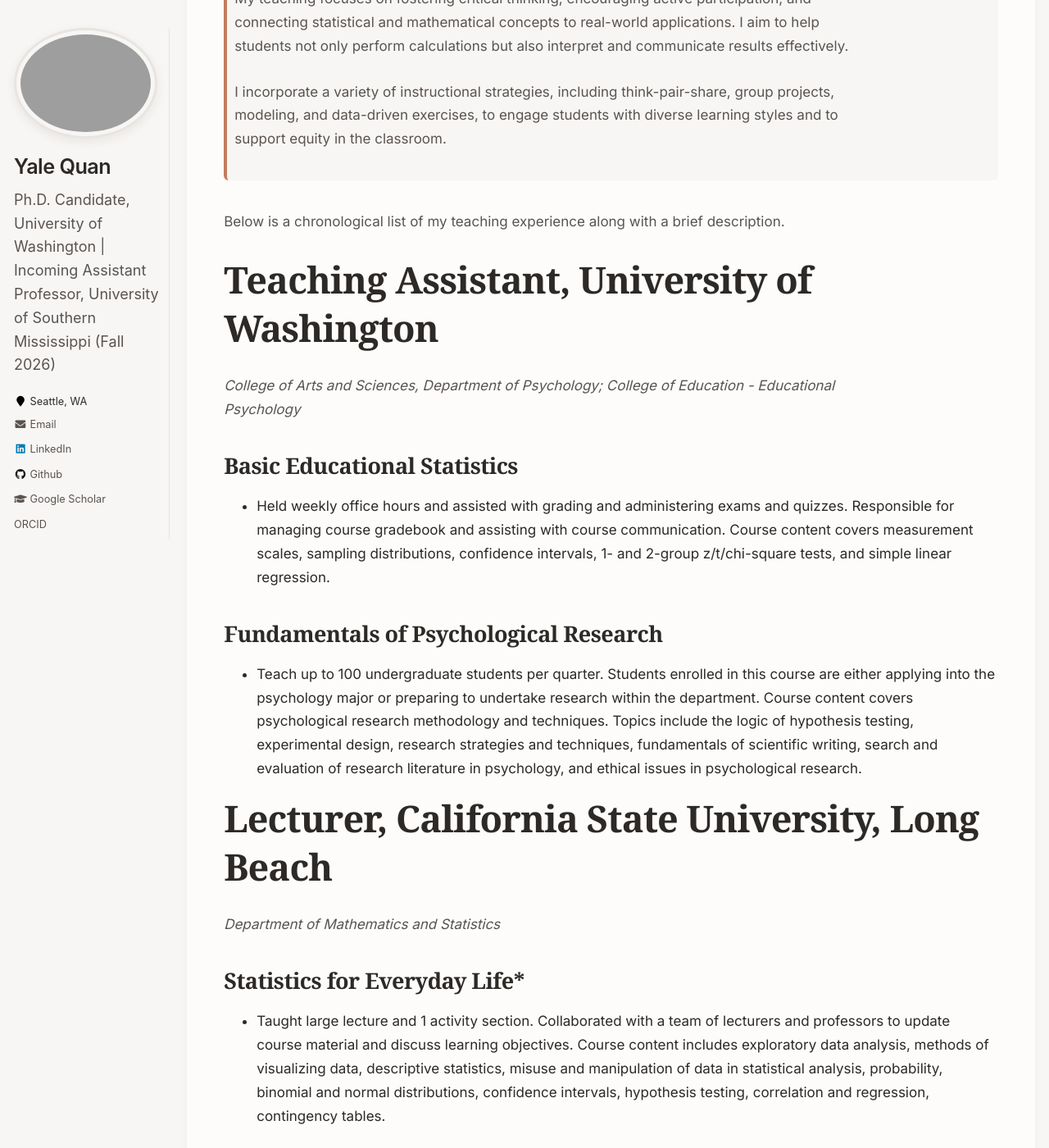
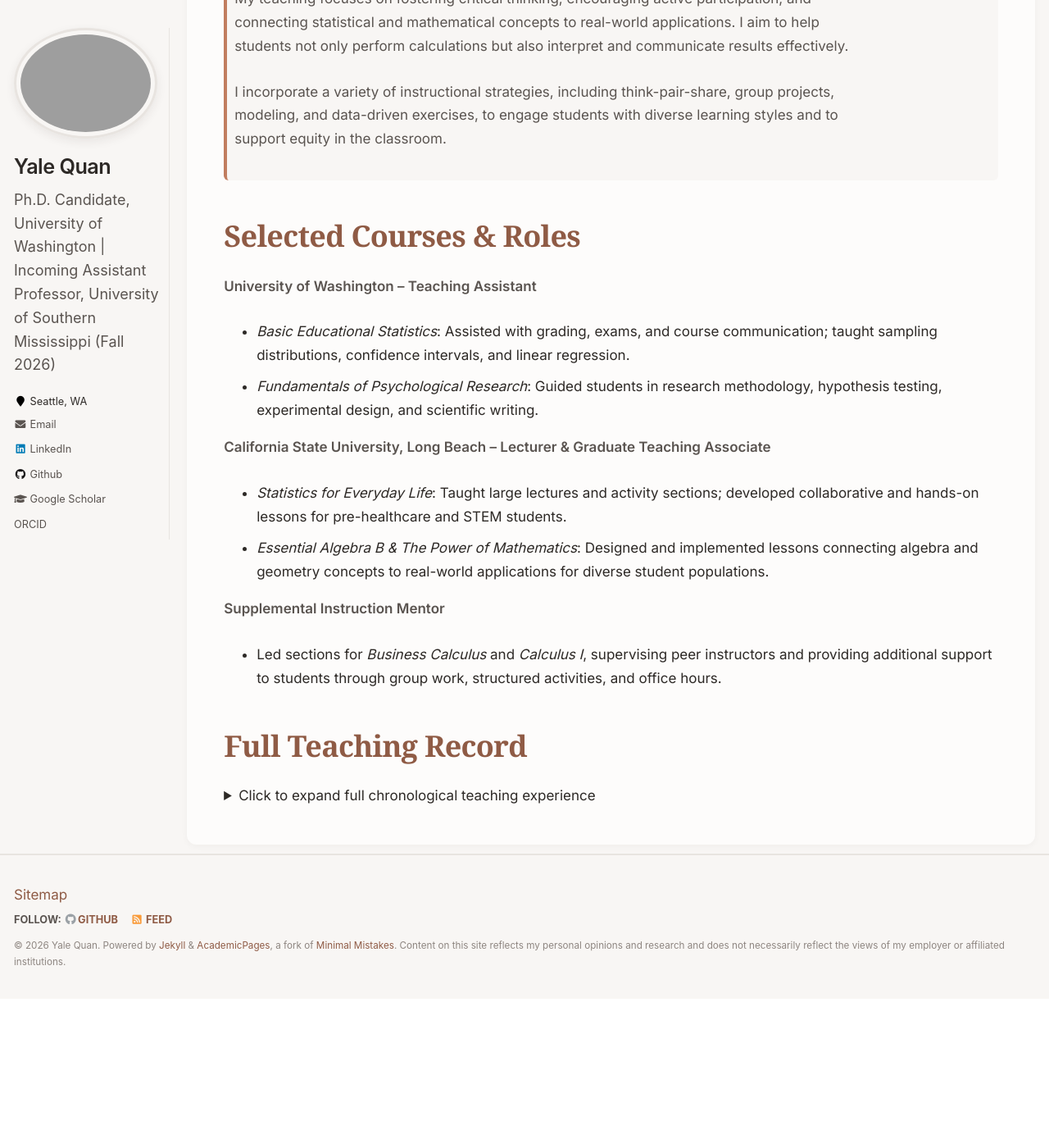
Before and after one commit to yalequan/yalequan.github.io, a Jekyll site: the page built from _pages/teaching-experience.md, in a window 1280 px wide and 1400 px high, scrolled down 433 px. Shown: the whole window at 82% size. Built offline with Jekyll 4.4.1, drawn with Linux system fonts in a browser that asks for light colours; after the commit the page ends 1650 px from its top, so only the background shows below that; some of the changed text lies outside the part shown.

Commit message:
Update teaching-experience.md

```diff
--- a/_pages/teaching-experience.md
+++ b/_pages/teaching-experience.md
@@ -36,10 +36,25 @@ I incorporate a variety of instructional strategies, including think-pair-share,
 
 </div>
 
+## Selected Courses & Roles
 
-Below is a chronological list of my teaching experience along with a brief description.
+**University of Washington – Teaching Assistant**
+- *Basic Educational Statistics*: Assisted with grading, exams, and course communication; taught sampling distributions, confidence intervals, and linear regression.
+- *Fundamentals of Psychological Research*: Guided students in research methodology, hypothesis testing, experimental design, and scientific writing.
 
-# Teaching Assistant, University of Washington
+**California State University, Long Beach – Lecturer & Graduate Teaching Associate**
+- *Statistics for Everyday Life*: Taught large lectures and activity sections; developed collaborative and hands-on lessons for pre-healthcare and STEM students.
+- *Essential Algebra B & The Power of Mathematics*: Designed and implemented lessons connecting algebra and geometry concepts to real-world applications for diverse student populations.
+
+**Supplemental Instruction Mentor**
+- Led sections for *Business Calculus* and *Calculus I*, supervising peer instructors and providing additional support to students through group work, structured activities, and office hours.
+
+## Full Teaching Record
+
+<details>
+<summary>Click to expand full chronological teaching experience</summary>
+
+## Teaching Assistant, University of Washington
 *College of Arts and Sciences, Department of Psychology; College of Education - Educational Psychology*
 
 ### Basic Educational Statistics
@@ -48,13 +63,13 @@ Below is a chronological list of my teaching experience along with a brief descr
 ### Fundamentals of Psychological Research
 * Teach up to 100 undergraduate students per quarter. Students enrolled in this course are either applying into the psychology major or preparing to undertake research within the department. Course content covers psychological research methodology and techniques. Topics include the logic of hypothesis testing, experimental design, research strategies and techniques, fundamentals of scientific writing, search and evaluation of research literature in psychology, and ethical issues in psychological research.
 
-# Lecturer, California State University, Long Beach
+## Lecturer, California State University, Long Beach
 *Department of Mathematics and Statistics*
 
 ### Statistics for Everyday Life*
 * Taught large lecture and 1 activity section. Collaborated with a team of lecturers and professors to update course material and discuss learning objectives. Course content includes exploratory data analysis, methods of visualizing data, descriptive statistics, misuse and manipulation of data in statistical analysis, probability, binomial and normal distributions, confidence intervals, hypothesis testing, correlation and regression, contingency tables.
 
-# Graduate Teaching Associate, California State University, Long Beach
+## Graduate Teaching Associate, California State University, Long Beach
 *Department of Mathematics and Statistics*
 
 ### Statistics for Everyday Life
@@ -66,7 +81,7 @@ Below is a chronological list of my teaching experience along with a brief descr
 ### The Power of Mathematics*
 * Assisted with the development and implementation during the first semester this course was implemented. Wrote weekly quizzes and developed lesson plans that focused on think-pair-share, and group work designed to demonstrate real-world applications of concepts covered in large lecture. Taught 4-5 activity sections per semester with 25-30 undergraduate students per section. Students enrolled in this course were non-STEM majors and came from a diverse population of majors. Held 2hrs of office hours per week.
 
-# Mentor Supplemental Instructor, California State University, Long Beach
+## Mentor Supplemental Instructor, California State University, Long Beach
 
 ### Business Calculus*
 * Taught 1 supplemental instruction section. Wrote and implemented lesson plans that reinforced and extends material covered in lecture.  Supervised a group of 5 mathematics supplemental instructors and held bi-weekly training's on content, classroom management, and teaching techniques.  Held weekly office hours by appointment.  Attend weekly lecture.  Lesson primarily focused on group work.
@@ -75,3 +90,5 @@ Below is a chronological list of my teaching experience along with a brief descr
 * Taught 1 supplemental instruction section. Wrote and implemented lesson plans that reinforced and extends material covered in lecture.  Held weekly office hours by appointment.  Attend weekly lecture.  Lessons were primarily lecture focused with sparse group work.
 
 \* Instructor of Record
+
+</details>
```
